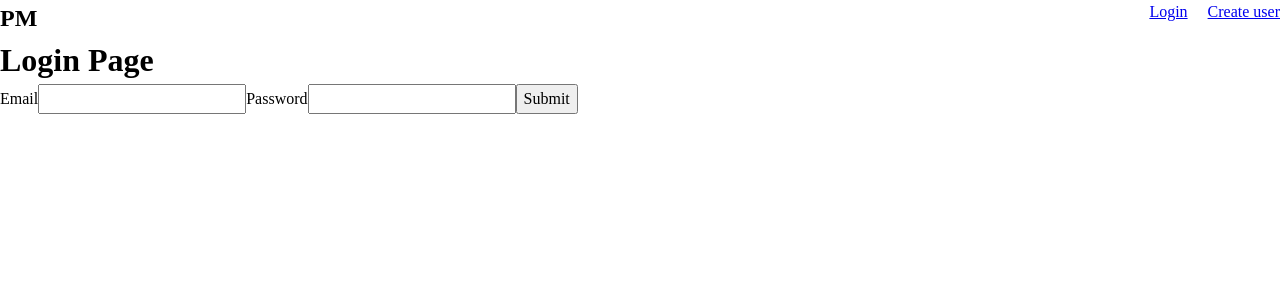
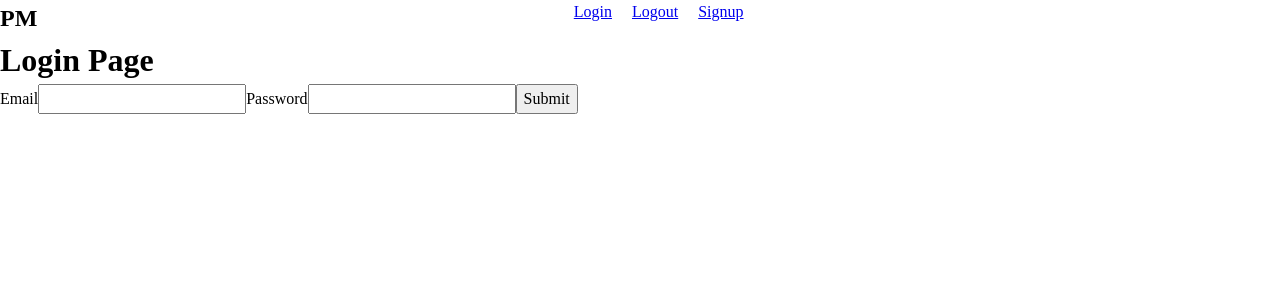
Before and after one commit to pytest3/project-management-app, a React (Vite) app: page / in a window 1280 px wide. Shown: the top 300 px of the page. Built offline with nearby package versions, Linux system fonts and the light colour scheme; no server answers.

Commit message:
feat: add logged in status and log out button

```diff
--- a/src/components/Navbar.jsx
+++ b/src/components/Navbar.jsx
@@ -1,13 +1,25 @@
 import { Link } from "react-router-dom";
 import styled from "styled-components";
+import useLogOut from "../hooks/use-logout";
+import { AuthContext } from "../store/auth-context";
+import { useContext } from "react";
 
 export default function NavBar() {
+  const { logOut } = useLogOut();
+  const authCtx = useContext(AuthContext);
+  const { user } = authCtx;
+
   return (
     <Wrapper>
       <h1>PM</h1>
+
+      {user && <div>{user.email} is logged in </div>}
       <NavbarActions>
         <Link to="/">Login</Link>
-        <Link to="/signup">Create user</Link>
+        <Link to="/" onClick={logOut}>
+          Logout
+        </Link>
+        <Link to="/signup">Signup</Link>
       </NavbarActions>
     </Wrapper>
   );
@@ -15,7 +27,7 @@ export default function NavBar() {
 
 const Wrapper = styled.nav`
   display: grid;
-  grid-template-columns: repeat(2, auto);
+  grid-template-columns: repeat(3, auto);
   justify-content: space-between;
 `;
 
```
